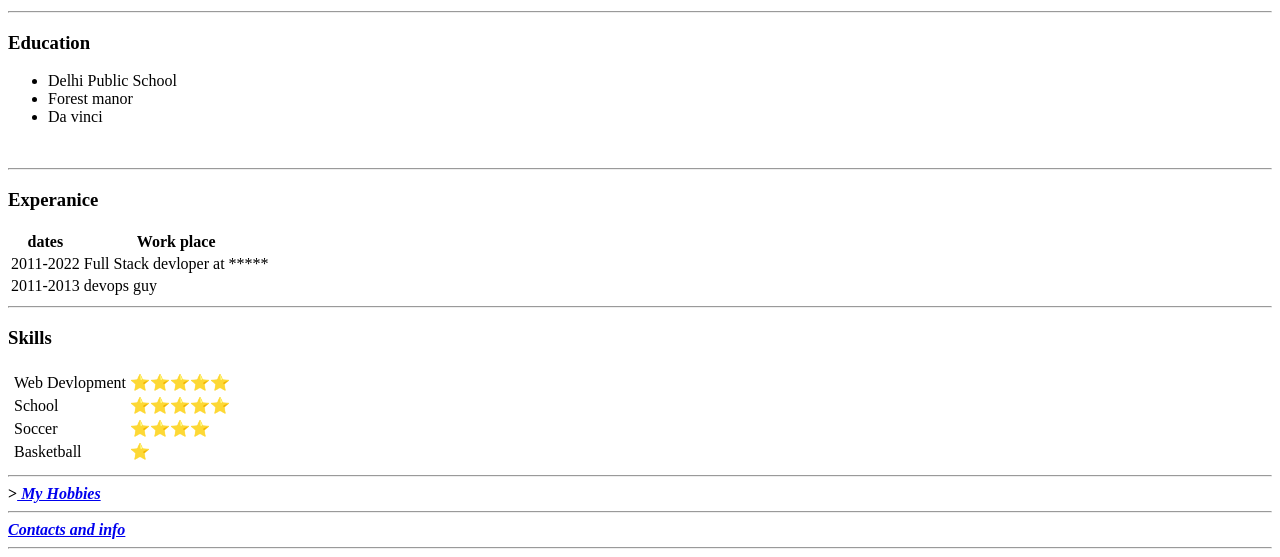
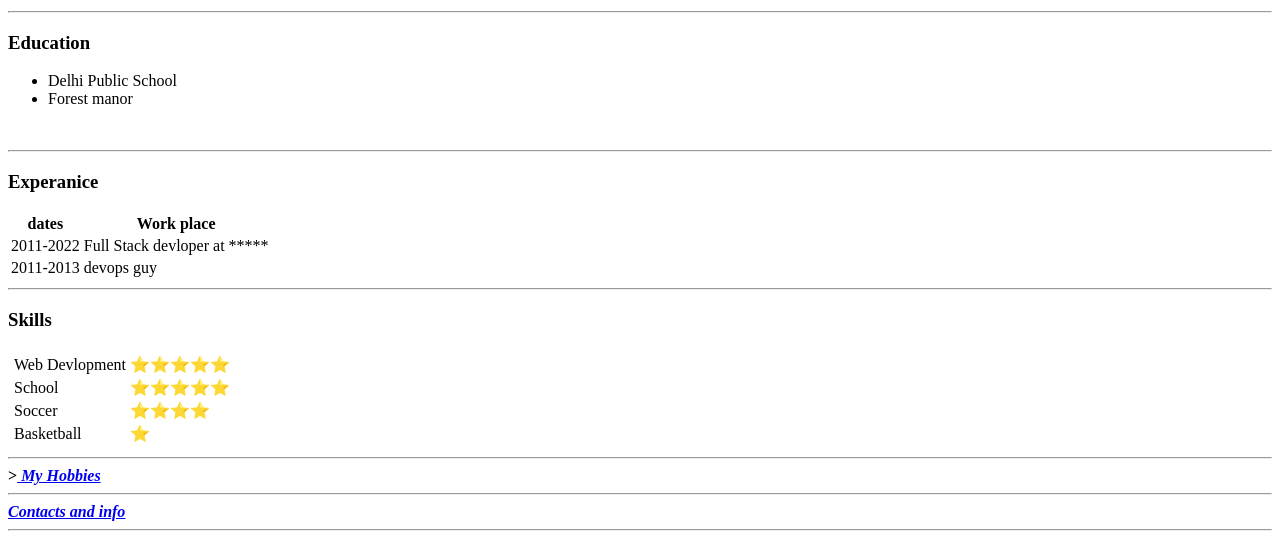
Before and after one commit to Dheeraj-coder111/cv, a plain HTML site: page index.html in a window 1280 px wide. Shown: the part 369-926 px from the top of the page. Drawn offline with Linux system fonts and the light colour scheme.

Commit message:
Update index.html

```diff
--- a/index.html
+++ b/index.html
@@ -28,7 +28,7 @@
      <ul>
          <li>Delhi Public School </li>
          <li>Forest manor</li>
-         <li>Da vinci</li>
+
      </ul>
      <br>
      <hr>
```
